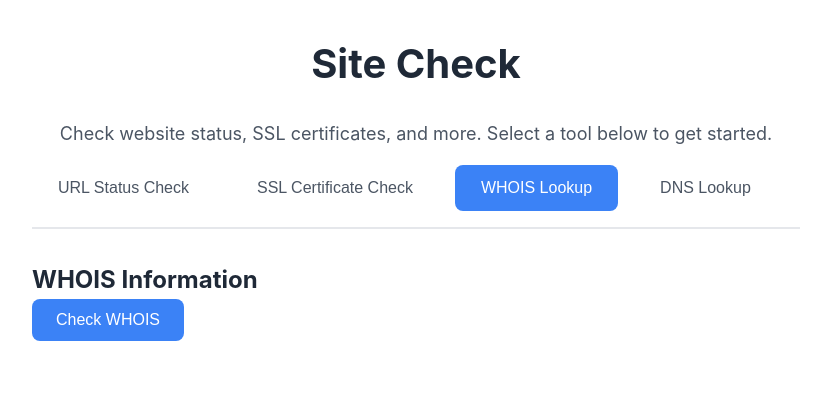
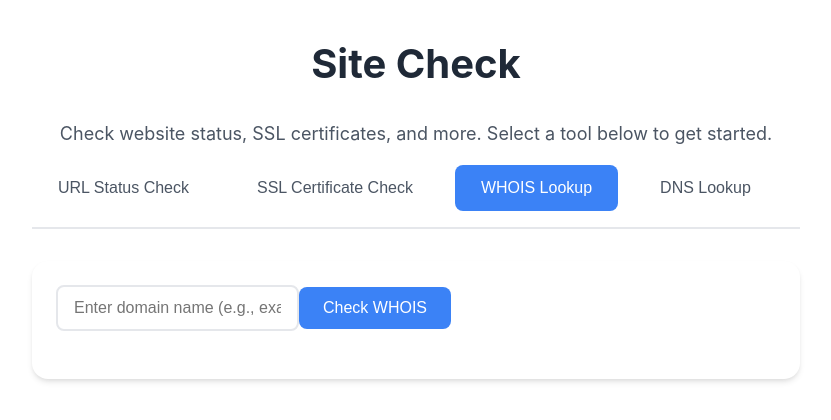
Before and after one commit to pburglin/isitdown, a React (Vite) app: page / in a window 1280 px wide. Both pictures are taken after a click on the button "WHOIS Lookup". Shown: the top 420 px of the page, without its empty margins (224-1055 px from the left). Built offline with nearby package versions, Linux system fonts and the light colour scheme.

Commit message:
initial commit

```diff
--- a/src/WhoisChecker.jsx
+++ b/src/WhoisChecker.jsx
@@ -1,7 +1,8 @@
 import { useState } from 'react';
 import { performWhoisLookup } from './utils';
 
-export default function WhoisChecker({ url }) {
+export default function WhoisChecker() {
+  const [url, setUrl] = useState('');
   const [loading, setLoading] = useState(false);
   const [whoisData, setWhoisData] = useState(null);
   const [error, setError] = useState(null);
@@ -31,20 +32,28 @@ export default function WhoisChecker({ url }) {
   };
 
   return (
-    <div className="mt-4 p-4 bg-white rounded-lg shadow">
-      <div className="flex justify-between items-center mb-4">
-        <h2 className="text-lg font-semibold text-gray-700">WHOIS Information</h2>
+    <div className="checker-container">
+      <div className="input-group">
+        <div className="flex">
+          <input
+            type="text"
+            value={url}
+            onChange={(e) => setUrl(e.target.value)}
+            placeholder="Enter domain name (e.g., example.com)"
+            className="flex-1 px-4 py-2 border border-gray-300 rounded focus:outline-none focus:border-blue-500"
+          />
           <button
             onClick={checkWhois}
-          disabled={loading}
+            disabled={loading || !url.trim()}
             className={`px-4 py-2 rounded ${
-            loading
+              loading || !url.trim()
                 ? 'bg-gray-300 cursor-not-allowed'
                 : 'bg-blue-500 hover:bg-blue-600 text-white'
             }`}
           >
             {loading ? 'Checking...' : 'Check WHOIS'}
           </button>
+        </div>
       </div>
 
       {error && (
```
Lines whose indentation alone changed are shown as unchanged.
